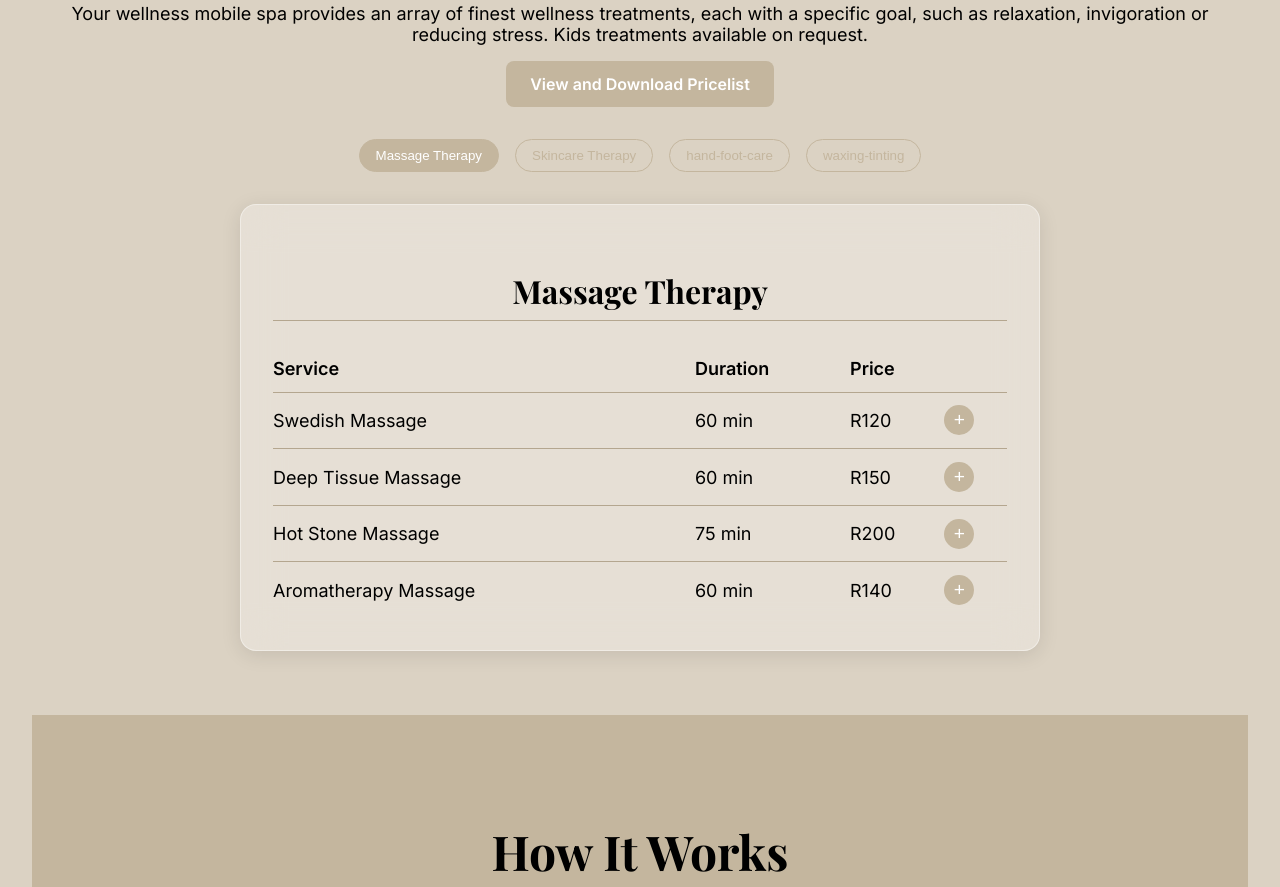
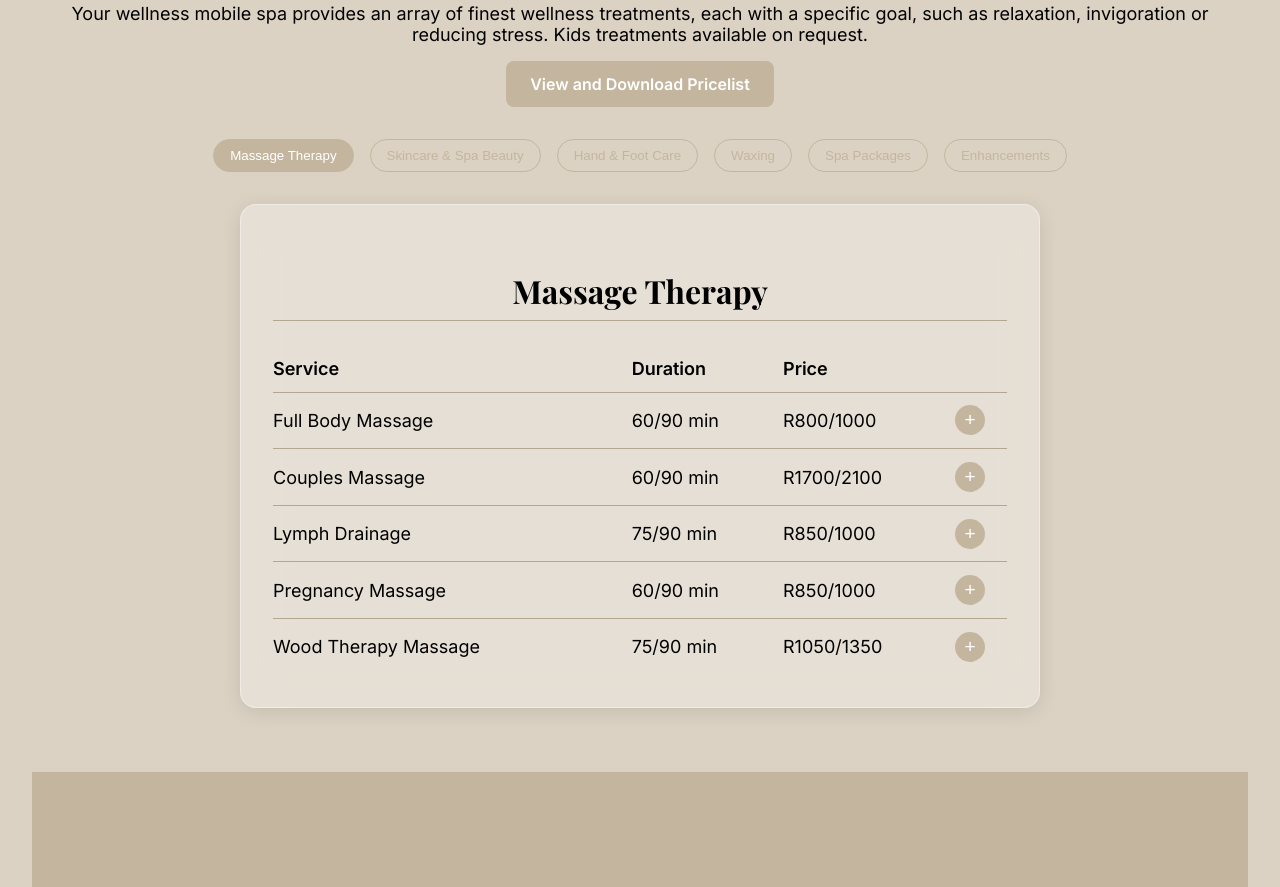
Before and after one commit to NgomsoGaya/mobilespa, a React (Vite) app: page / in a window 1280 px wide. Shown: the part 2540-3427 px from the top of the page. Built offline with nearby package versions, Linux system fonts and the light colour scheme.

Commit message:
fix: updated the pricelist

```diff
--- a/src/sections/PriceListSection.jsx
+++ b/src/sections/PriceListSection.jsx
@@ -6,35 +6,66 @@ const services = [
   {
     category: 'Massage Therapy',
     items: [
-      { id: 'swedish-massage', name: 'Swedish Massage', duration: '60 min', price: 'R120' },
-      { id: 'deep-tissue-massage', name: 'Deep Tissue Massage', duration: '60 min', price: 'R150' },
-      { id: 'hot-stone-massage', name: 'Hot Stone Massage', duration: '75 min', price: 'R200' },
-      { id: 'aromatherapy-massage', name: 'Aromatherapy Massage', duration: '60 min', price: 'R140' },
+      { id: 'full-body-massage', name: 'Full Body Massage', duration: '60/90 min', price: 'R800/1000' },
+      { id: 'couples-massage', name: 'Couples Massage', duration: '60/90 min', price: 'R1700/2100' },
+      { id: 'lymph-drainage', name: 'Lymph Drainage', duration: '75/90 min', price: 'R850/1000' },
+      { id: 'pregnancy-massage', name: 'Pregnancy Massage', duration: '60/90 min', price: 'R850/1000' },
+      { id: 'wood-therapy-massage', name: 'Wood Therapy Massage', duration: '75/90 min', price: 'R1050/1350' },
     ],
   },
   {
-    category: 'Skincare Therapy',
+    category: 'Skincare & Spa Beauty',
     items: [
-      { id: 'organic-facial', name: 'Organic Facial', duration: '60 min', price: 'R95' },
-      { id: 'hydrating-facial', name: 'Hydrating Facial', duration: '60 min', price: 'R110' },
-      { id: 'anti-aging-facial', name: 'Anti-Aging Facial', duration: '75 min', price: 'R130' },
+      { id: 'express-facial', name: 'Express Facial', duration: '30 min', price: 'R550' },
+      { id: 'hydrating-facial', name: 'Hydrating Facial', duration: '60 min', price: 'R800' },
+      // Note: Brow shape & Tint has no duration specified, using an empty string.
+      { id: 'brow-shape-tint', name: 'Brow Shape & Tint', duration: '', price: 'R200' },
+      { id: 'tint-lash-brow', name: 'Tint Lash & Brow', duration: '20 min', price: 'R220' },
+      { id: 'tint-lashes', name: 'Tint Lashes', duration: '20 min', price: 'R150' },
+      { id: 'tint-brows', name: 'Tint Brows', duration: '15 min', price: 'R100' },
     ],
   },
   {
-    category: 'hand-foot-care',
+    category: 'Hand & Foot Care',
+    // Note for Hand & Foot Care: Added description to the category name for clarity,
+    // but the table structure doesn't support an inline note.
     items: [
-      { id: 'classic-manicure', name: 'Classic Manicure', duration: '45 min', price: 'R80' },
-      { id: 'spa-pedicure', name: 'Spa Pedicure', duration: '60 min', price: 'R120' },
-      { id: 'gel-manicure', name: 'Gel Manicure', duration: '60 min', price: 'R150' },
+      // Manicure/Pedicure prices are separated by a slash (R400/R450)
+      { id: 'express-mani-pedi', name: 'Express Mani or Pedi', duration: '', price: 'R400/R450' },
+      { id: 'delux-spa-mani-pedi', name: 'Delux Spa Mani or Pedi', duration: '', price: 'R600/R650' },
     ],
   },
   {
-    category: 'waxing-tinting',
+    category: 'Waxing',
     items: [
-      { id: 'eyebrow-wax', name: 'Eyebrow Wax', duration: '15 min', price: 'R40' },
-      { id: 'full-leg-wax', name: 'Full Leg Wax', duration: '45 min', price: 'R180' },
-      { id: 'bikini-wax', name: 'Bikini Wax', duration: '30 min', price: 'R100' },
-      { id: 'eyelash-tint', name: 'Eyelash Tint', duration: '20 min', price: 'R60' },
+      { id: 'lip-chin-brow-wax', name: 'Lip/Chin/Brow', duration: '15 min', price: 'R120' },
+      { id: 'underarm-sides-wax', name: 'Underarm/Sides of Face', duration: '20 min', price: 'R150' },
+      { id: 'full-face-wax', name: 'Full Face', duration: '20 min', price: 'R300' },
+      { id: 'bikini-half-arm-wax', name: 'Bikini Line/Half Arm', duration: '25 min', price: 'R250' },
+      { id: 'brazilian-wax', name: 'Brazilian', duration: '30 min', price: 'R400' },
+      { id: 'hollywood-wax', name: 'Hollywood', duration: '30 min', price: 'R500' },
+      { id: 'half-leg-full-arm-half-chest', name: 'Half Leg/Full Arm/Half Chest', duration: '30 min', price: 'R300' },
+      { id: 'full-leg-wax', name: 'Full Leg', duration: '45 min', price: 'R400' },
+      { id: 'back-chest-wax', name: 'Back/Chest', duration: '45 min', price: 'R480' },
+    ],
+  },
+  {
+    category: 'Spa Packages',
+    items: [
+      { id: 'recharge-me-package', name: 'Recharge Me (Pick any 3)', duration: '90 min', price: 'R1400' },
+      { id: 'polish-me-package', name: 'Polish Me', duration: '2 hr 30 min', price: 'R1850' },
+      { id: 'mommy-to-be-package', name: 'Mommy to Be', duration: '90 min', price: 'R1300' },
+    ],
+  },
+  {
+    category: 'Enhancements',
+    items: [
+      { id: 'back-massage-enhancement', name: 'Back Massage', duration: '30/45 min', price: 'R500/600' },
+      { id: 'foot-massage-enhancement', name: 'Foot Massage', duration: '30 min', price: 'R500' },
+      { id: 'head-massage-enhancement', name: 'Head Massage', duration: '30 min', price: 'R500' },
+      { id: 'full-body-scrub-enhancement', name: 'Full Body Scrub', duration: '30 min', price: 'R450' },
+      { id: 'back-scrub-enhancement', name: 'Back Scrub', duration: '15 min', price: 'R300' },
+      { id: 'woodtherapy-enhancement', name: 'Woodtherapy (Tummy/Thighs)', duration: '', price: 'R500' },
     ],
   },
 ];
```
